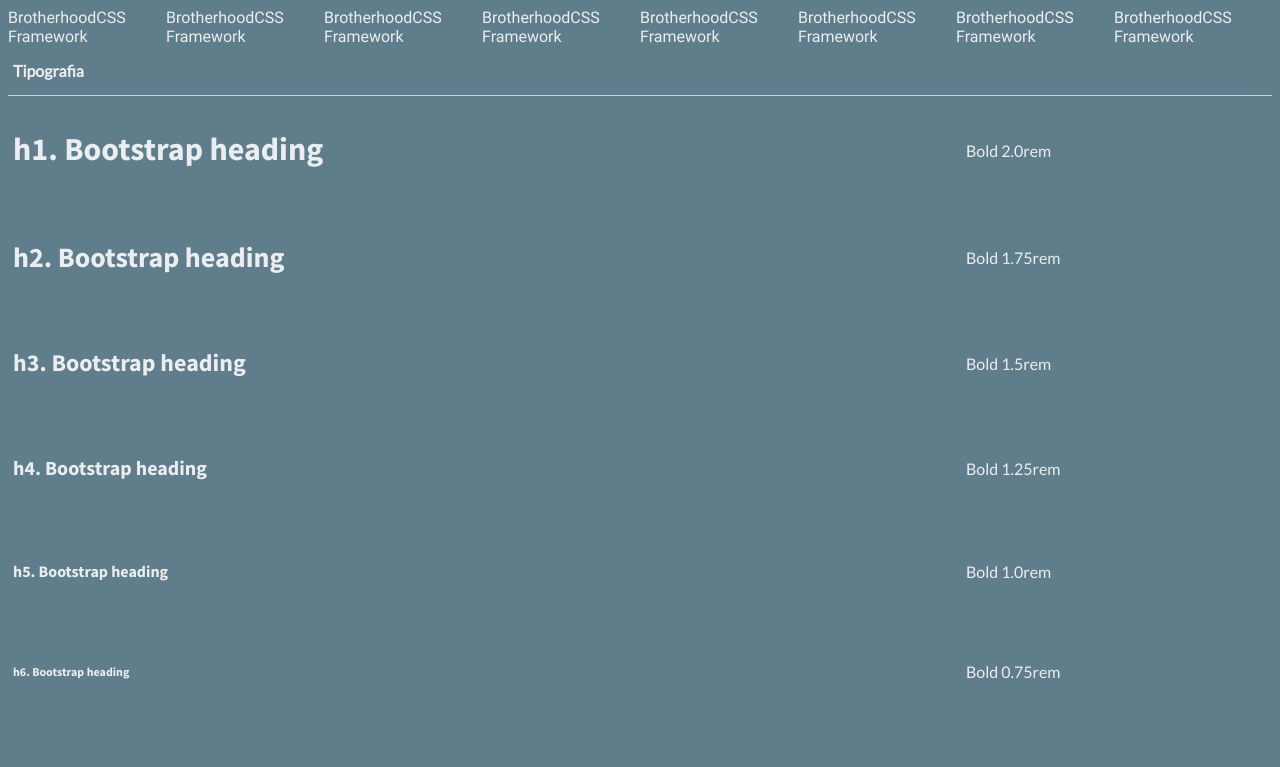
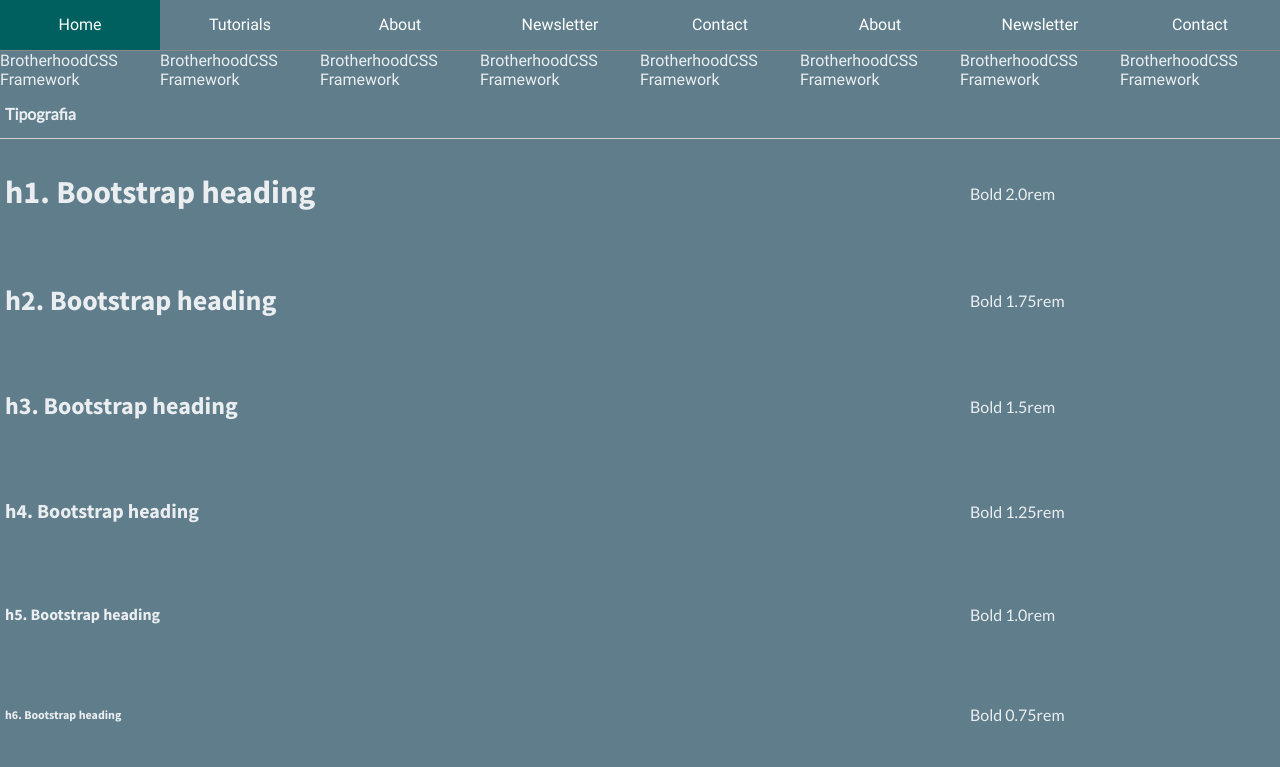
Before and after one commit to TheGuardiansOfBrotherhood/BrotherhoodCSS, a plain HTML site: page index.html in a window 1280 px wide. Drawn offline with Linux system fonts and the light colour scheme.

Commit message:
menu.css

```diff
--- a/desktop.css
+++ b/desktop.css
@@ -2,3 +2,8 @@ div.row {
 	display: grid;
 	grid-template-columns: 2fr 2fr 2fr 2fr 2fr 2fr 2fr 2fr; /* max 8 columns */
 }
+
+/*Menu*/
+.menu li {
+	width: 12.5%;
+}
--- a/index.html
+++ b/index.html
@@ -8,6 +8,23 @@
 	</head>
 
 	<body class="blue-grey">
+
+
+			<div class="menu">
+					<ul>
+						<li><a href="#">Home</a></li>
+						<li><a href="#">Tutorials</a></li>
+						<li><a href="#">About</a></li>
+						<li><a href="#">Newsletter</a></li>
+						<li><a href="#">Contact</a></li>
+						<li><a href="#">About</a></li>
+						<li><a href="#">Newsletter</a></li>
+						<li><a href="#">Contact</a></li>
+					</ul>
+			</div>
+
+
+
 		<div class="row">
 			<div>
 				BrotherhoodCSS Framework
--- a/main.css
+++ b/main.css
@@ -26,3 +26,7 @@
 
 /* default */
 @import url(default.css);
+
+@import url(table.css);
+
+@import url(menu.css);
--- a/menu.css
+++ b/menu.css
@@ -1,68 +1,36 @@
 body {
     margin: 0;
     padding: 0;
-    background: #ccc;
 }
 
-  .nav ul {
+.menu ul {
+    width: 100%;
+    overflow: auto;
     list-style: none;
-    background-color: #444;
     text-align: center;
     padding: 0;
     margin: 0;
 }
-  .nav li {
-    font-family: 'Oswald', sans-serif;
-    font-size: 1.2em;
-    line-height: 40px;
-    height: 40px;
+.menu li {
+    float: left;
     border-bottom: 1px solid #888;
+    height: 50px;
+    line-height: 50px;
 }
 
-  .nav a {
+.menu a {
     text-decoration: none;
     color: #fff;
     display: block;
    transition: .3s background-color;
 }
 
-  .nav a:hover {
+.menu a:hover {
     background-color: #005f5f;
 }
 
-  .nav a.active {
+.menu a.active {
     background-color: #fff;
     color: #444;
     cursor: default;
 }
-
-  @media screen and (min-width: 600px) {
-    .nav li {
-      width: 120px;
-      border-bottom: none;
-      height: 50px;
-      line-height: 50px;
-      font-size: 1.4em;
-    }
-
-    /* Option 1 - Display Inline */
-    .nav li {
-      display: inline-block;
-      margin-right: -4px;
-    }
-
-
-    /* Options 2 - Float
-    .nav li {
-      float: left;
-    }
-    .nav ul {
-      overflow: auto;
-      width: 600px;
-      margin: 0 auto;
-    }
-    .nav {
-      background-color: #444;
-    }
-    */
-  }
--- a/mobile.css
+++ b/mobile.css
@@ -2,3 +2,8 @@ div.row {
 	display: grid;
 	grid-template-columns: 2fr; /* max 1 columns */
 }
+
+/*Menu*/
+.menu li {
+	width: 100%;
+}
--- a/tablet.css
+++ b/tablet.css
@@ -2,3 +2,8 @@ div.row {
 	display: grid;
 	grid-template-columns: 2fr 2fr 2fr 2fr; /* max 4 columns */
 }
+
+/*Menu*/
+.menu li{
+	width: 25%;
+}
```
Also changed, not shown: table.css (added). Lines whose indentation alone changed are shown as unchanged.
